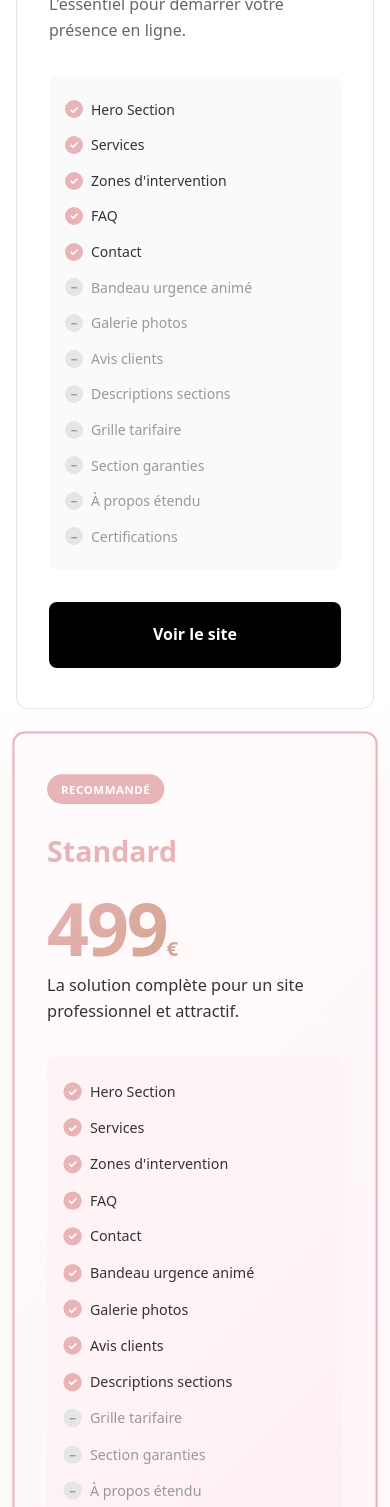
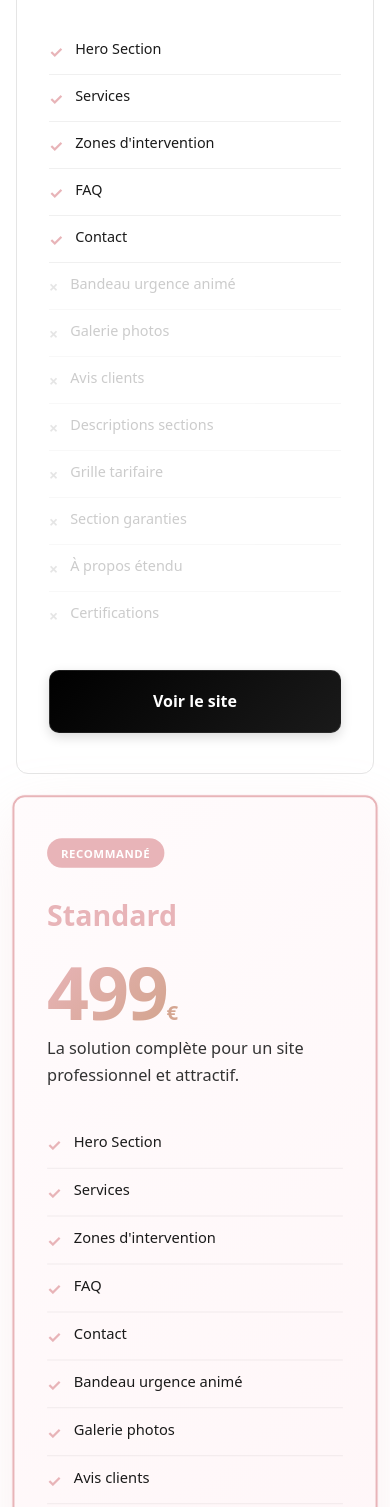
Before and after one commit to saifmiahpro/eleventy-service-starter, an Eleventy site: page src/offres.njk in a window 390 px wide. Shown: the part 493-2000 px from the top of the page. Built offline with nearby package versions, Linux system fonts and the light colour scheme; Eleventy itself is replaced by a stand-in of ours; files that its build step writes are made by us from their sources.

Commit message:
💎 improve: Logo compact et boutons premium
🎨 Logo optimisé:
- Mobile: 100px (au lieu de 140px)
- Tablet: 120px (au lieu de 180px)
- Desktop: 140px (au lieu de 200px)
- Margin réduit pour économiser l'espace
- UX mobile-first améliorée

✨ Boutons premium (niveau cards):
- Gradient noir subtil (défaut)
- Gradient or rosé au hover
- Border subtle avec transparence
- Box-shadow élégantes
- Transform translateY(-2px) au hover
- Transition cubic-bezier fluide

🌟 Featured card bouton:
- Déjà en gradient or rosé
- Hover: gradient plus foncé
- Ombres roses premium
- Cohérent avec le design de la card

✅ Design système cohérent
✅ Boutons aussi beaux que les cards
✅ Logo discret mais visible

```diff
--- a/src/offres.njk
+++ b/src/offres.njk
@@ -17,11 +17,11 @@ permalink: /offres/
 
   .logo-section {
     text-align: center;
-    margin-bottom: 1rem;
+    margin-bottom: 0.5rem;
   }
 
   .logo-section img {
-    max-width: 140px;
+    max-width: 100px;
     height: auto;
   }
 
@@ -155,79 +155,87 @@ permalink: /offres/
   .offer-features {
     list-style: none;
     margin-bottom: 2rem;
-    background: #FAFAFA;
-    padding: 1rem;
-    border-radius: 8px;
   }
 
   .offer-features li {
-    padding: 0.5rem 0;
+    padding: 0.625rem 0;
     display: flex;
-    align-items: center;
-    gap: 0.5rem;
-    font-size: 0.875rem;
-    color: #333;
-    line-height: 1.4;
+    align-items: flex-start;
+    gap: 0.75rem;
+    font-size: 0.9rem;
+    color: #1a1a1a;
+    line-height: 1.5;
+    border-bottom: 1px solid rgba(0,0,0,0.06);
+  }
+
+  .offer-features li:last-child {
+    border-bottom: none;
   }
 
   .offer-features li::before {
     content: '✓';
-    color: white;
-    background: #E8B4B8;
-    width: 18px;
-    height: 18px;
-    border-radius: 50%;
-    display: flex;
-    align-items: center;
-    justify-content: center;
-    font-size: 0.7rem;
+    color: #E8B4B8;
+    font-size: 1rem;
     font-weight: 700;
     flex-shrink: 0;
+    margin-top: 2px;
   }
 
   .offer-features li.disabled {
     color: #999;
+    opacity: 0.5;
   }
 
   .offer-features li.disabled::before {
-    content: '−';
-    background: #E5E5E5;
-    color: #999;
-  }
-
-  .offer-box.featured .offer-features {
-    background: rgba(232,180,184,0.08);
+    content: '×';
+    color: #ccc;
   }
 
   .offer-cta {
     display: block;
     width: 100%;
-    background: #000;
+    background: linear-gradient(135deg, #000 0%, #1a1a1a 100%);
     color: white;
     text-align: center;
-    padding: 1.25rem 2rem;
-    border-radius: 8px;
+    padding: 1.125rem 2rem;
+    border-radius: 10px;
     text-decoration: none;
     font-weight: 600;
     font-size: 1rem;
-    transition: all 0.2s ease;
+    transition: all 0.3s cubic-bezier(0.4, 0, 0.2, 1);
+    box-shadow: 0 4px 12px rgba(0,0,0,0.15);
+    border: 1px solid rgba(255,255,255,0.1);
   }
 
   .offer-cta:hover {
-    background: #E8B4B8;
-    color: #000;
+    background: linear-gradient(135deg, #E8B4B8 0%, #D4A590 100%);
+    color: white;
+    transform: translateY(-2px);
+    box-shadow: 0 8px 20px rgba(232,180,184,0.3);
+  }
+
+  .offer-box.featured .offer-cta {
+    background: linear-gradient(135deg, #E8B4B8 0%, #D4A590 100%);
+    color: white;
+    box-shadow: 0 6px 16px rgba(232,180,184,0.3);
+  }
+
+  .offer-box.featured .offer-cta:hover {
+    background: linear-gradient(135deg, #D4A590 0%, #C89F8D 100%);
+    transform: translateY(-2px);
+    box-shadow: 0 10px 24px rgba(232,180,184,0.4);
   }
 
   @media (min-width: 768px) {
     .offers-page { padding: 3rem 2rem; }
-    .logo-section { margin-bottom: 1.5rem; }
-    .logo-section img { max-width: 180px; }
+    .logo-section { margin-bottom: 1rem; }
+    .logo-section img { max-width: 120px; }
     .hero-offers h1 { font-size: 2.75rem; }
   }
 
   @media (min-width: 1024px) {
     .offers-page { padding: 4rem 2rem; }
-    .logo-section img { max-width: 200px; }
+    .logo-section img { max-width: 140px; }
     .hero-offers h1 { font-size: 3.5rem; }
     .offers-container { grid-template-columns: repeat(3, 1fr); }
   }
```
